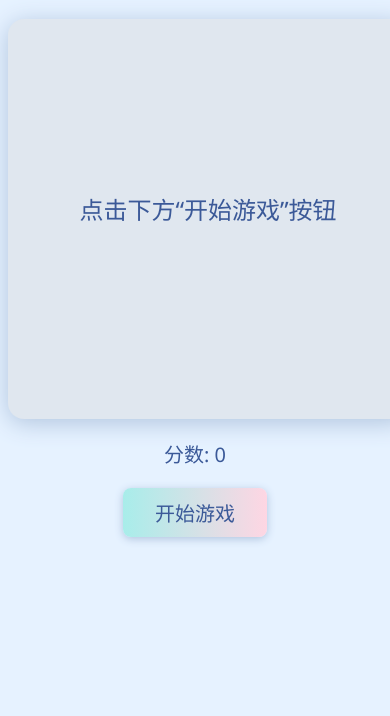
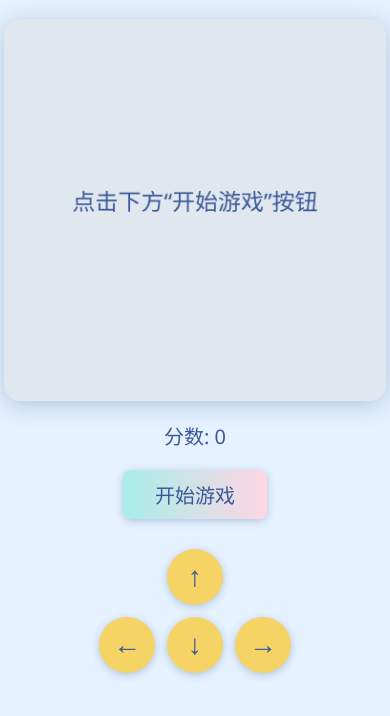
Before and after one commit to yanlz84/web-test, a plain HTML site: page snake.html in a window 390 px wide. Shown: the part 70-786 px from the top of the page. Drawn offline with Linux system fonts and the light colour scheme.

Commit message:
添加触摸控制按钮和相应的事件处理，优化游戏交互体验

```diff
--- a/snake.html
+++ b/snake.html
@@ -4,8 +4,8 @@
     <meta charset="UTF-8">
     <title>贪吃蛇游戏</title>
     <style>
-        body { text-align: center; font-family: 'Segoe UI', Arial, sans-serif; background: #e6f2ff; }
-        #gameCanvas { background: #e0e7ef; border-radius: 16px; box-shadow: 0 4px 24px #b0c4de; display: block; margin: 20px auto; }
+        body { text-align: center; font-family: 'Segoe UI', Arial, sans-serif; background: #e6f2ff; margin: 0; }
+        #gameCanvas { background: #e0e7ef; border-radius: 16px; box-shadow: 0 4px 24px #b0c4de; display: block; margin: 20px auto; touch-action: none; }
         #score { font-size: 20px; margin-top: 10px; color: #3b5998; }
         #startBtn {
             padding: 10px 32px;
@@ -22,6 +22,39 @@
         #startBtn:hover {
             background: linear-gradient(90deg, #fed6e3 0%, #a8edea 100%);
         }
+        .controls {
+            display: flex;
+            flex-direction: column;
+            align-items: center;
+            margin: 24px 0 0 0;
+            user-select: none;
+        }
+        .ctrl-row {
+            display: flex;
+            flex-direction: row;
+            justify-content: center;
+        }
+        .ctrl-btn {
+            width: 56px;
+            height: 56px;
+            margin: 6px;
+            font-size: 28px;
+            background: #f6d365;
+            border: none;
+            border-radius: 50%;
+            box-shadow: 0 2px 8px #b0c4de;
+            color: #3b5998;
+            font-weight: bold;
+            outline: none;
+            cursor: pointer;
+            transition: background 0.2s;
+        }
+        .ctrl-btn:active {
+            background: #fda085;
+        }
+        @media (max-width: 500px) {
+            #gameCanvas { width: 98vw; height: 98vw; max-width: 400px; max-height: 400px; }
+        }
     </style>
 </head>
 <body>
@@ -29,6 +62,16 @@
     <canvas id="gameCanvas" width="400" height="400"></canvas>
     <div id="score">分数: 0</div>
     <button id="startBtn">开始游戏</button>
+    <div class="controls">
+        <div class="ctrl-row">
+            <button class="ctrl-btn" id="btn-up">&#8593;</button>
+        </div>
+        <div class="ctrl-row">
+            <button class="ctrl-btn" id="btn-left">&#8592;</button>
+            <button class="ctrl-btn" id="btn-down">&#8595;</button>
+            <button class="ctrl-btn" id="btn-right">&#8594;</button>
+        </div>
+    </div>
     <script>
         const canvas = document.getElementById('gameCanvas');
         const ctx = canvas.getContext('2d');
@@ -59,6 +102,10 @@
             return pos;
         }
 
+        // 禁止页面滚动（防止手机滑动时页面跟随）
+        document.body.addEventListener('touchmove', function(e) { e.preventDefault(); }, { passive: false });
+
+        // 方向控制（键盘）
         document.addEventListener('keydown', function(e) {
             if (gameOver) return;
             if (e.key === 'ArrowLeft' && direction !== 'RIGHT') pendingDirection = 'LEFT';
@@ -66,6 +113,24 @@
             else if (e.key === 'ArrowRight' && direction !== 'LEFT') pendingDirection = 'RIGHT';
             else if (e.key === 'ArrowDown' && direction !== 'UP') pendingDirection = 'DOWN';
         });
+
+        // 方向控制（触摸按钮）
+        function setDirection(dir) {
+            if (gameOver) return;
+            if (dir === 'LEFT' && direction !== 'RIGHT') pendingDirection = 'LEFT';
+            else if (dir === 'UP' && direction !== 'DOWN') pendingDirection = 'UP';
+            else if (dir === 'RIGHT' && direction !== 'LEFT') pendingDirection = 'RIGHT';
+            else if (dir === 'DOWN' && direction !== 'UP') pendingDirection = 'DOWN';
+        }
+        document.getElementById('btn-up').addEventListener('touchstart', function(e){ e.preventDefault(); setDirection('UP'); });
+        document.getElementById('btn-down').addEventListener('touchstart', function(e){ e.preventDefault(); setDirection('DOWN'); });
+        document.getElementById('btn-left').addEventListener('touchstart', function(e){ e.preventDefault(); setDirection('LEFT'); });
+        document.getElementById('btn-right').addEventListener('touchstart', function(e){ e.preventDefault(); setDirection('RIGHT'); });
+        // 兼容点击
+        document.getElementById('btn-up').addEventListener('click', function(){ setDirection('UP'); });
+        document.getElementById('btn-down').addEventListener('click', function(){ setDirection('DOWN'); });
+        document.getElementById('btn-left').addEventListener('click', function(){ setDirection('LEFT'); });
+        document.getElementById('btn-right').addEventListener('click', function(){ setDirection('RIGHT'); });
 
         startBtn.onclick = function() {
             resetGame();
```
